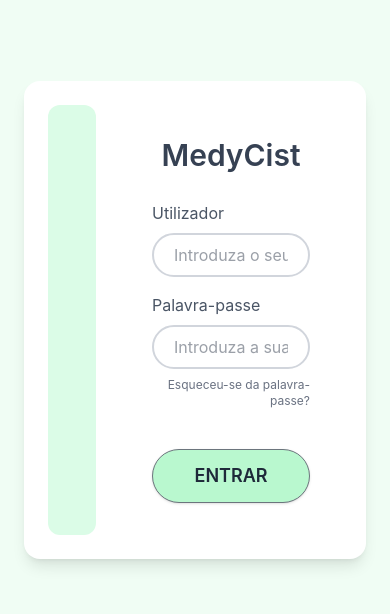
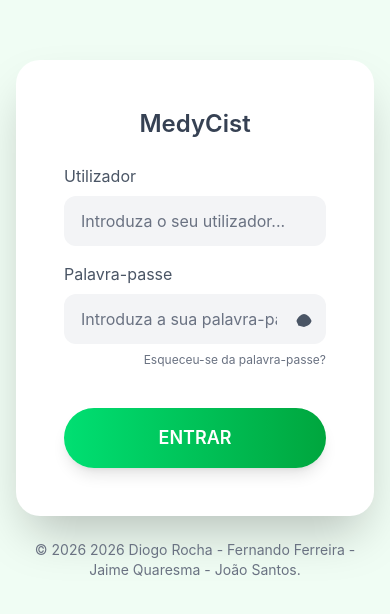
Before and after one commit to fernandoferreira-dev/pcmr, a React (Vite) app in the folder desktop-app/: page / in a window 390 px wide. Shown: the part 102-716 px from the top of the page. Built offline with nearby package versions, Linux system fonts and the light colour scheme.

Commit message:
Mais ajustes visuais no Login (responsividade, etc...)

```diff
--- a/desktop-app/src/login.tsx
+++ b/desktop-app/src/login.tsx
@@ -5,6 +5,7 @@ export default function App() {
   const [showPaginaInicial, setShowPaginaInicial] = useState(false)
   const [username, setUsername] = useState('')
   const [password, setPassword] = useState('')
+  const [showPassword, setShowPassword] = useState(false)
   const [loading, setLoading] = useState(false)
   const [error, setError] = useState<string | null>(null)
   const [usernameError, setUsernameError] = useState(false)
@@ -37,11 +38,8 @@ export default function App() {
       })
 
       if (res.ok) {
-        // login successful
         setShowPaginaInicial(true)
       } else if (res.status === 401) {
-        // Both credentials provided but incorrect: show combined warning,
-        // clear the input boxes and mark both fields as error (red ring).
         setError('Utilizador e palavra-passe incorretos')
         setUsername('')
         setPassword('')
@@ -61,11 +59,15 @@ export default function App() {
   }
 
   return (
-    <div className="min-h-screen bg-green-50 flex items-center justify-center p-6">
-      <div className="w-full max-w-5xl bg-white rounded-2xl shadow-lg p-6 flex gap-6">
-        {/* Painel à Esquerda */}
-        <div className="flex-1 bg-green-100 rounded-xl p-6 flex items-center justify-center">
-          <div className="w-full h-90 rounded-2xl bg-white shadow-inner overflow-hidden flex items-center justify-center">
+    <div className="min-h-screen bg-green-50 flex items-center justify-center p-4 sm:p-6">
+      <div className="w-full flex flex-col items-center">
+        <div className="w-full max-w-6xl bg-white rounded-3xl shadow-2xl p-6 sm:p-8 flex flex-col md:flex-row gap-6">
+        {/* Esquerda */}
+        <div className="hidden md:flex flex-1 bg-green-100 rounded-xl p-6 items-center justify-center">
+          <div
+            className="w-full h-48 sm:h-72 md:h-96 rounded-2xl bg-white shadow-inner overflow-hidden flex items-center justify-center"
+            style={{ filter: 'brightness(1.03) saturate(1.08) sepia(0.04)' }}
+          >
             <img
               src="https://www.medikal.net/images/altkategori/mobil-ekg-monitorleri.jpg"
               alt="monitor"
@@ -74,17 +76,18 @@ export default function App() {
           </div>
         </div>
 
-        {/* Painel à direita */}
-        <div className="w-96 bg-white rounded-xl p-8 flex flex-col justify-between">
+        {/* Direita*/}
+        <div className="w-full md:w-96 bg-white rounded-xl p-6 sm:p-8 flex flex-col justify-between">
           <div>
-            <h2 className="text-3xl font-semibold text-gray-700 mb-7 text-center">MedyCist</h2>
+            <h2 className="text-2xl sm:text-3xl font-semibold text-gray-700 mb-6 text-center">MedyCist</h2>
 
-            <label className="block text-1xl text-gray-600 mb-2">Utilizador</label>
+            <label className="block text-base sm:text-lg text-gray-600 mb-2">Utilizador</label>
+            <div className="relative mb-4">
+
               <input
                 value={username}
                 onChange={(e) => {
                   setUsername(e.target.value)
-                // When user starts typing in one field, clear warnings for both
                   if (usernameError || passwordError) {
                     setUsernameError(false)
                     setPasswordError(false)
@@ -92,16 +95,17 @@ export default function App() {
                   if (error) setError(null)
                 }}
                 className={
-                `w-full mb-4 px-5 py-2 border-2 rounded-full focus:outline-none ` +
+                  `w-full mb-0 pl-4 pr-4 py-3 bg-gray-100 placeholder-gray-500 text-gray-700 rounded-xl focus:outline-none ` +
                   `focus:ring-2 focus:ring-green-300 ` +
-                (usernameError
-                  ? 'ring-2 ring-red-500 border-red-500'
-                  : 'border-gray-300')
+                  (usernameError ? 'ring-4 ring-red-500 border-red-500' : 'border border-transparent')
                 }
                 placeholder="Introduza o seu utilizador..."
               />
+            </div>
 
-            <label className="block text-1xl text-gray-600 mb-2">Palavra-passe</label>
+            <label className="block text-base sm:text-lg text-gray-600 mb-2">Palavra-passe</label>
+            <div className="relative mb-2">
+
               <input
                 value={password}
                 onChange={(e) => {
@@ -112,16 +116,32 @@ export default function App() {
                   }
                   if (error) setError(null)
                 }}
-              type="password"
+                type={showPassword ? 'text' : 'password'}
                 className={
-                `w-full mb-2 px-5 py-2 border-2 rounded-full focus:outline-none ` +
+                  `w-full mb-0 pl-4 pr-12 py-3 bg-gray-100 placeholder-gray-500 text-gray-700 rounded-xl focus:outline-none ` +
                   `focus:ring-2 focus:ring-green-300 ` +
-                (passwordError
-                  ? 'ring-2 ring-red-500 border-red-500'
-                  : 'border-gray-300')
+                  (passwordError ? 'ring-4 ring-red-500 border-red-500' : 'border border-transparent')
                 }
                 placeholder="Introduza a sua palavra-passe...."
               />
+
+              <button
+                type="button"
+                onClick={() => setShowPassword(!showPassword)}
+                className="absolute inset-y-0 right-3 flex items-center text-gray-600"
+                aria-label="Toggle password visibility"
+              >
+                {showPassword ? (
+                  <svg xmlns="http://www.w3.org/2000/svg" className="h-5 w-5" viewBox="0 0 20 20" fill="currentColor">
+                    <path d="M3.172 3.172a4 4 0 015.656 0L10 4.343l1.172-1.171a4 4 0 115.656 5.656L10 16.828 3.172 10 3.172 3.172z" />
+                  </svg>
+                ) : (
+                  <svg xmlns="http://www.w3.org/2000/svg" className="h-5 w-5" viewBox="0 0 20 20" fill="currentColor">
+                    <path d="M2.458 12C3.732 7.943 7.522 5 10 5c2.478 0 6.268 2.943 7.542 7-.653 1.97-2.02 3.613-3.682 4.61L10 18l-5.86-1.39C4.478 15.613 3.11 13.97 2.458 12z" />
+                  </svg>
+                )}
+              </button>
+            </div>
 
             <div className="text-right text-xs text-gray-500 mb-6">Esqueceu-se da palavra-passe?</div>
 
@@ -131,12 +151,15 @@ export default function App() {
           <button
             onClick={handleLogin}
             disabled={loading}
-            className="mt-4 bg-green-200 hover:bg-green-300 disabled:opacity-60 text-gray-800 font-semibold py-3 rounded-full text-lg shadow-sm border border-[#6c757d]"
+            className="mt-4 disabled:opacity-60 text-white font-semibold py-4 rounded-full text-lg shadow-lg w-full bg-gradient-to-r from-green-400 to-green-600"
           >
             {loading ? 'A processar...' : 'ENTRAR'}
           </button>
         </div>
         </div>
+
+        <footer className="w-full max-w-6xl mt-6 text-center text-sm text-gray-500">© {new Date().getFullYear()} 2026 Diogo Rocha - Fernando Ferreira - Jaime Quaresma - João Santos.</footer>
+      </div>
     </div>
   )
 }
```
Lines whose indentation alone changed are shown as unchanged.
